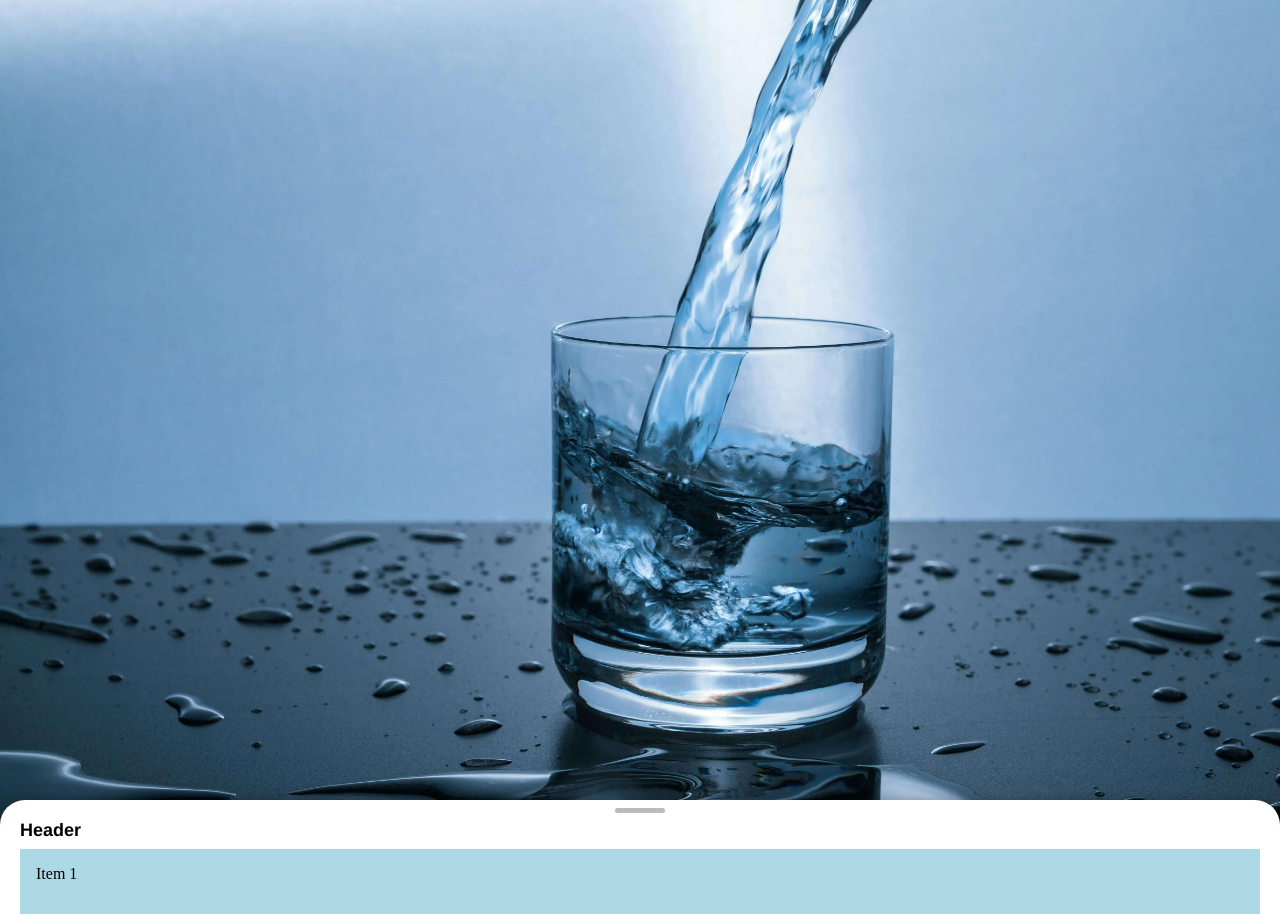
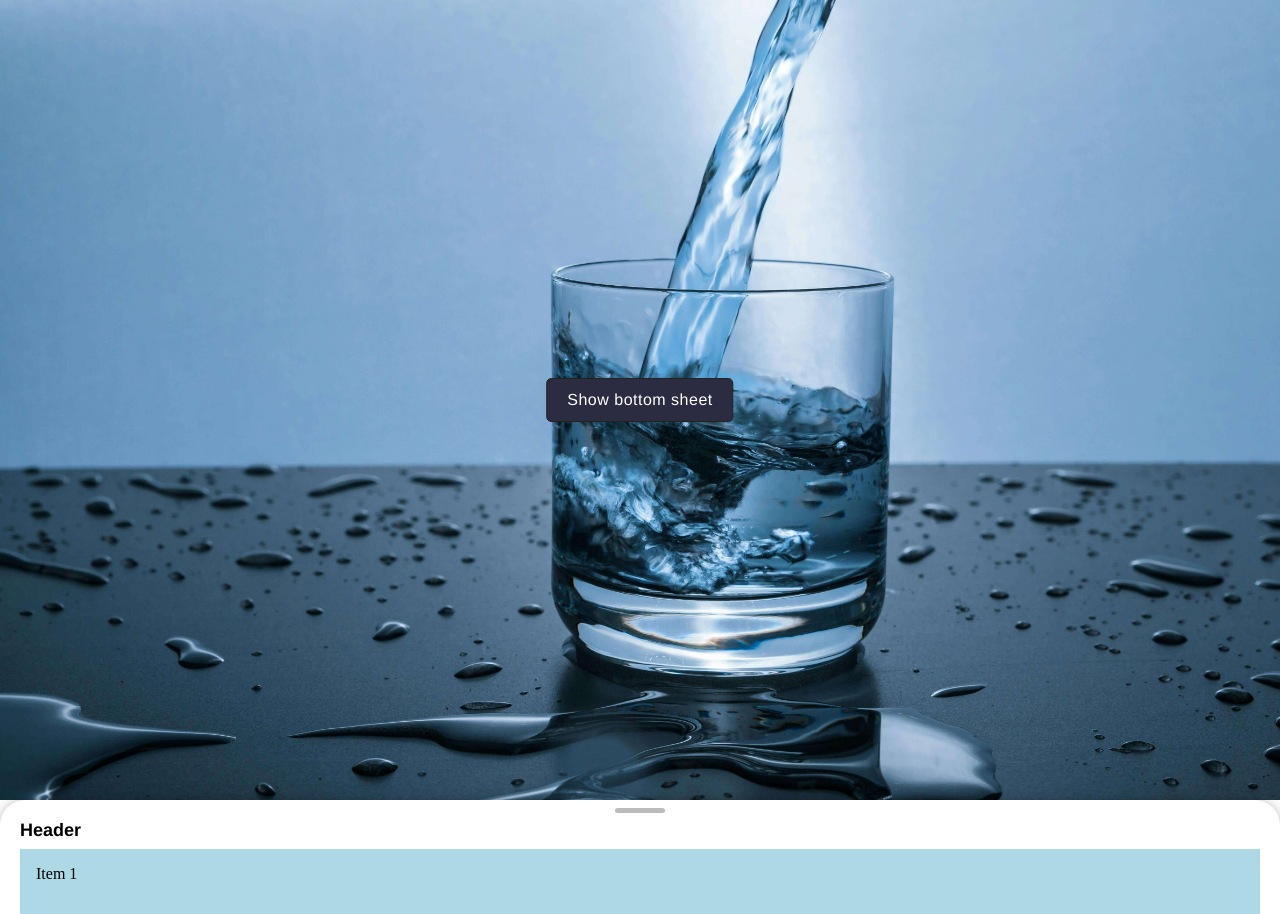
Before and after one commit to magic-spells/bottom-sheet, a website: page site/index.html in a window 1280 px wide. After the commit the page ends 800 px from the top, so only its background shows below. Drawn offline with Linux system fonts and the light colour scheme.

Commit message:
style update

```diff
--- a/site/index.html
+++ b/site/index.html
@@ -52,6 +52,29 @@
         letter-spacing: 0.05em
       }
 
+      .bg-image {
+        width: 100%;
+        height: 100vh;
+        object-fit: cover;
+      }
+
+      .test-button {
+        appearance: none;
+        position: absolute;
+        top: 50%;
+        left: 50%;
+        font-size: 16px;
+        border: 1px solid #222;
+        border-radius: 5px;
+        transform: translate3d(-50%,-50%,0);
+        padding: 12px 20px;
+        font-family: Helvetica, arial;
+        font-weight: 500;
+        letter-spacing: 0.5px;
+        background: #2b2c42;
+        color: white;
+      }
+
     </style>
 
     <link rel="stylesheet" href="./bottom-sheet.min.css">
@@ -59,13 +82,19 @@
 </head>
 <body>
 
-  <img src="./bg-image.jpg" style="width: 100%;" />
+  <img class="bg-image"
+    src="./bg-image.jpg" style="width: 100%;" />
 
+  <button
+    id="show-bottom-sheet-button"
+    class="test-button" >
+    Show bottom sheet
+  </button>
 
 
   <bottom-sheet
     aria-hidden="true"
-    id="panel-1">
+    id="bottom-sheet-1">
 
     <bottom-sheet-overlay></bottom-sheet-overlay>
 
@@ -119,6 +148,16 @@
 
   <script src="./bottom-sheet.min.js"></script>
 
+  <script>
+    let button = document.getElementById('show-bottom-sheet-button');
+    let bottomSheet = document.getElementById('bottom-sheet-1');
+
+    button.addEventListener('click', function(e){
+      bottomSheet.show()
+    })
+
+  </script>
+
 
 </body>
 </html>
--- a/src/bottom-sheet.js
+++ b/src/bottom-sheet.js
@@ -223,7 +223,7 @@ class BottomSheet extends HTMLElement {
     const _ = this;
     _.setAttribute('aria-hidden', 'false');
     _.panel.classList.add('transitioning');
-    // _.panel.style.transform = 'translate3d(0,0,0)';
+    _.panel.style.transform = null;
     _.toggleBodyScroll(true);  // Disable body scroll
   }
 
@@ -234,7 +234,7 @@ class BottomSheet extends HTMLElement {
     const _ = this;
     _.setAttribute('aria-hidden', 'true');
     _.panel.classList.add('transitioning');
-    // _.panel.style.transform = 'translate3d(0,100%,0)';
+    _.panel.style.transform = null;
     _.toggleBodyScroll(false);  // Enable body scroll
   }
 }
```
Also changed, not shown: site/bottom-sheet.min.js.
